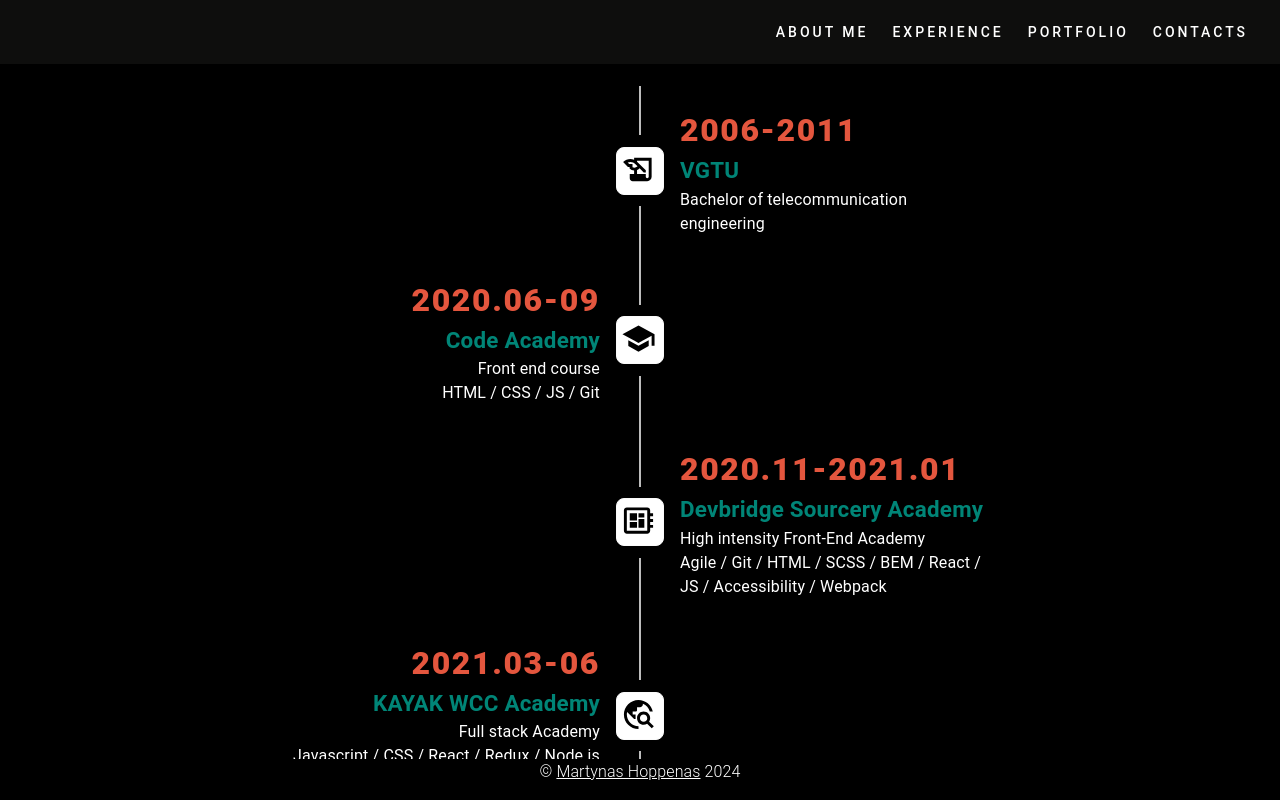
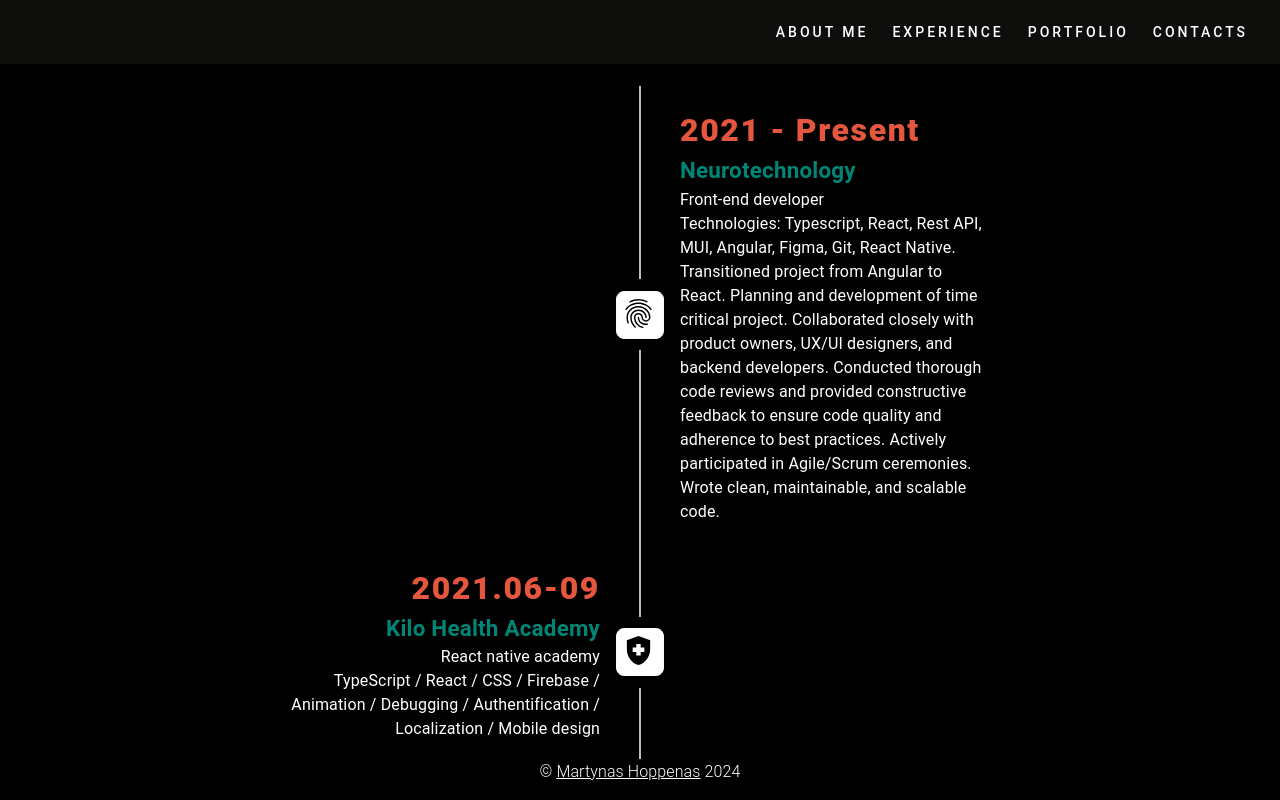
Before and after one commit to Hoppenas/mh-codes, a React (Create React App) app: page /experience in a window 1280 px wide. Built offline with nearby package versions, Linux system fonts and the light colour scheme.

Commit message:
UPD: timeline

```diff
--- a/src/components/CustomizedTimeline/CustomizedTimeline.tsx
+++ b/src/components/CustomizedTimeline/CustomizedTimeline.tsx
@@ -20,20 +20,38 @@
 
 const timeLineItems = [
   {
-    name: "VGTU",
-    title: "Bachelor of telecommunication engineering",
-    description: "",
-    date: "2006-2011",
-    isEducation: true,
-    icon: <HistoryEduIcon sx={{ color: "black" }} fontSize="large" />,
+    name: "Neurotechnology",
+    title: "Front-end developer",
+    description: [
+      "Technologies: Typescript, React, Rest API, MUI, Angular, Figma, Git, React Native. ",
+      "Transitioned project from Angular to React. ",
+      "Planning and development of time critical project. ",
+      "Collaborated closely with product owners, UX/UI designers, and backend developers. ",
+      "Conducted thorough code reviews and provided constructive feedback to ensure code quality and adherence to best practices. ",
+      "Actively participated in Agile/Scrum ceremonies. ",
+      "Wrote clean, maintainable, and scalable code. ",
+    ],
+    date: "2021 - Present",
+    isEducation: false,
+    icon: <FingerprintIcon sx={{ color: "black" }} fontSize="large" />,
   },
   {
-    name: "Code Academy",
-    title: "Front end course",
-    description: "HTML / CSS / JS / Git",
-    date: "2020.06-09",
+    name: "Kilo Health Academy",
+    title: "React native academy",
+    description:
+      "TypeScript / React / CSS / Firebase / Animation / Debugging / Authentification / Localization / Mobile design",
+    date: "2021.06-09",
     isEducation: true,
-    icon: <SchoolIcon sx={{ color: "black" }} fontSize="large" />,
+    icon: <HealthAndSafetyIcon sx={{ color: "black" }} fontSize="large" />,
+  },
+  {
+    name: "KAYAK WCC Academy",
+    title: "Full stack Academy ",
+    description:
+      "Javascript / CSS / React / Redux / Node.js / GraphQL / Testing / Data Bases",
+    date: "2021.03-06",
+    isEducation: true,
+    icon: <TravelExploreIcon sx={{ color: "black" }} fontSize="large" />,
   },
   {
     name: "Devbridge Sourcery Academy",
@@ -45,48 +63,22 @@
     icon: <DeveloperBoardIcon sx={{ color: "black" }} fontSize="large" />,
   },
   {
-    name: "KAYAK WCC Academy",
-    title: "Full stack Academy ",
-    description:
-      "Javascript / CSS / React / Redux / Node.js / GraphQL / Testing / Data Bases",
-    date: "2021.03-06",
+    name: "Code Academy",
+    title: "Front end course",
+    description: "HTML / CSS / JS / Git",
+    date: "2020.06-09",
     isEducation: true,
-    icon: <TravelExploreIcon sx={{ color: "black" }} fontSize="large" />,
-  },
-  {
-    name: "Kilo Health Academy",
-    title: "React native academy",
-    description:
-      "TypeScript / React / CSS / Firebase / Animation / Debugging / Authentification / Localization / Mobile design",
-    date: "2021.06-09",
-    isEducation: true,
-    icon: <HealthAndSafetyIcon sx={{ color: "black" }} fontSize="large" />,
-  },
-  {
-    name: "Neurotechnology",
-    title: "Front-end developer",
-    description: [
-      "Technologies: Typescript, React, Rest API, MUI, Angular, Figma, Git, React Native",
-      "Transitioned project from Angular to React",
-      "Planning and development of time critical project",
-      "Collaborated closely with product owners, UX/UI designers, and backend developers",
-      "Conducted thorough code reviews and provided constructive feedback to ensure code quality and adherence to best practices",
-      "Actively participated in Agile/Scrum ceremonies.",
-      "Wrote clean, maintainable, and scalable code",
-    ],
-    date: "2021 - Present",
-    isEducation: false,
-    icon: <FingerprintIcon sx={{ color: "black" }} fontSize="large" />,
+    icon: <SchoolIcon sx={{ color: "black" }} fontSize="large" />,
   },
   {
     name: "Hellmann Worldwide Logistics UAB",
     title: "Airfreight cargo manager",
     description: [
-      "Special airfreight services: courier on board, time critical shipments, temperature cargo, transportation of dangerous and explosive goods",
-      "Supply of spare parts for AOG* accidents",
-      "Analysis and forecast of shipping data, rates and flight schedules",
-      "Participation in military and government tenders",
-      "Documentation for customs, International Air Transport Association (IATA) and Dangerous Goods Regulation (DGR)",
+      "Special airfreight services: courier on board, time critical shipments, temperature cargo, transportation of dangerous and explosive goods. ",
+      "Supply of spare parts for AOG* accidents. ",
+      "Analysis and forecast of shipping data, rates and flight schedules. ",
+      "Participation in military and government tenders. ",
+      "Documentation for customs, International Air Transport Association (IATA) and Dangerous Goods Regulation (DGR). ",
     ],
     date: "2013 - 2021",
     isEducation: false,
@@ -99,6 +91,14 @@
     date: "2008-2013",
     isEducation: false,
     icon: <FlightTakeoffIcon sx={{ color: "black" }} fontSize="large" />,
+  },
+  {
+    name: "VGTU",
+    title: "Bachelor of telecommunication engineering",
+    description: "",
+    date: "2006-2011",
+    isEducation: true,
+    icon: <HistoryEduIcon sx={{ color: "black" }} fontSize="large" />,
   },
 ];
 
```
